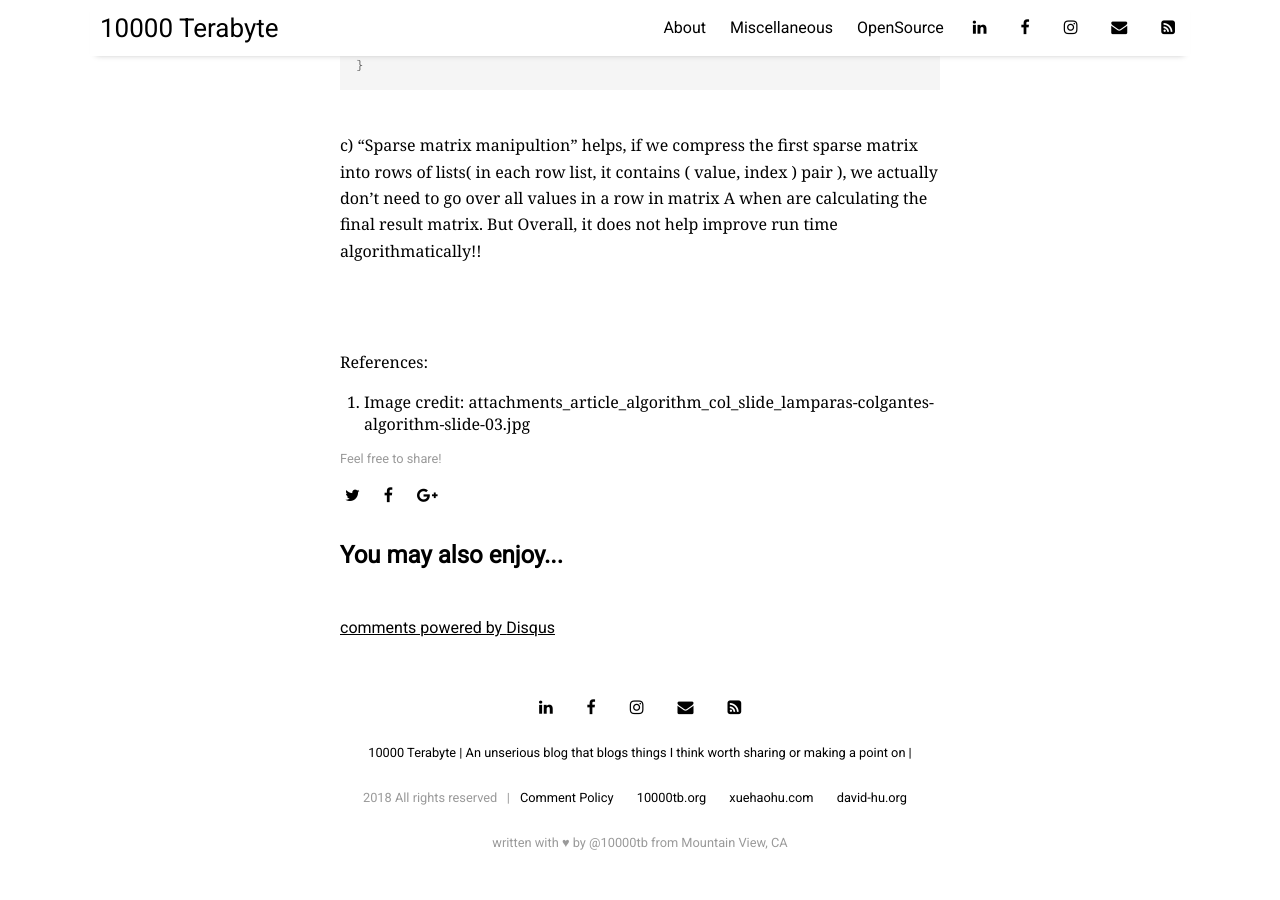
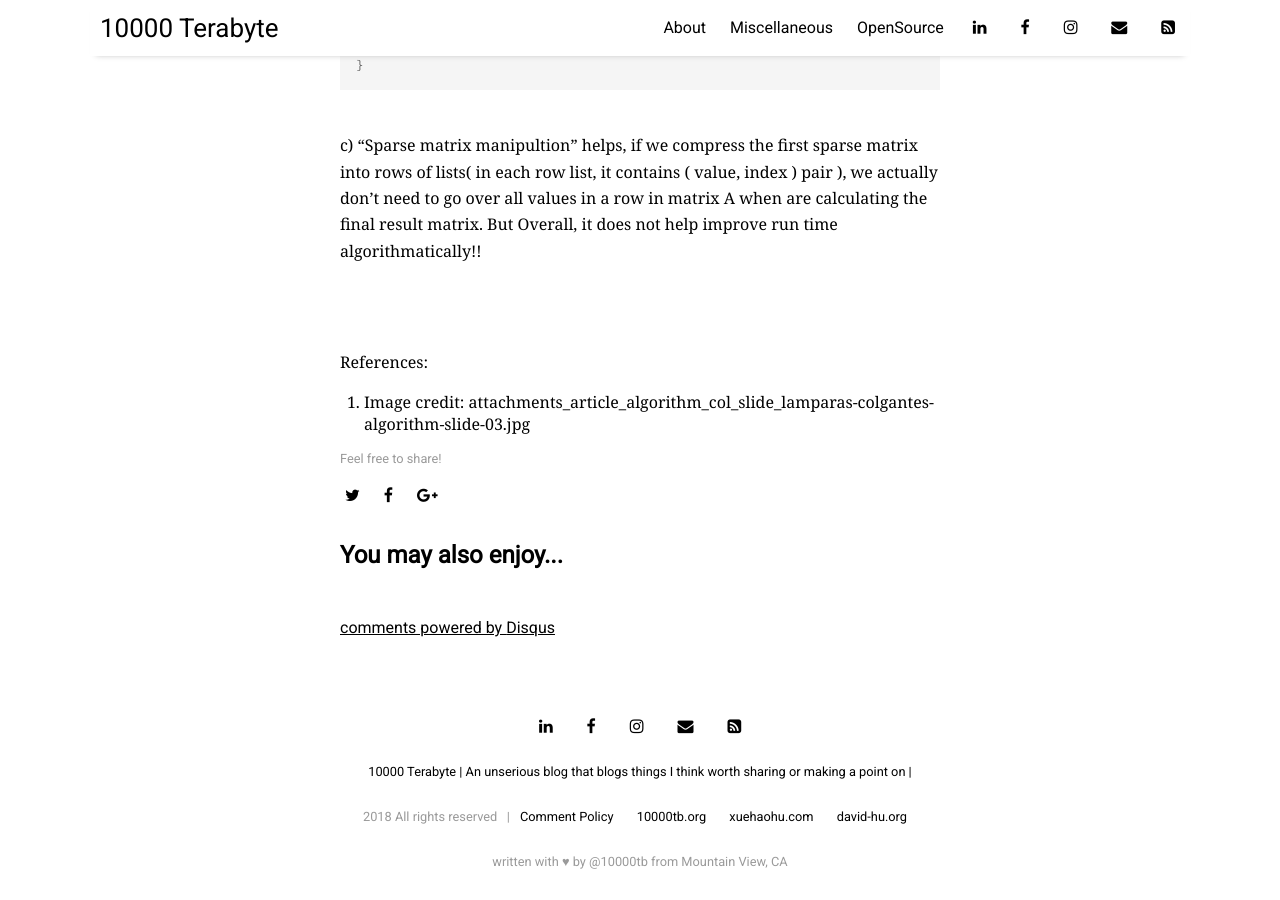
Before and after one commit to 10000TB/10000TB.github.io, a Jekyll site: the page built from _posts/2018-01-07-Detailed-Explanation-of-Easiest-JAVA-solutions-Beating-ninty-nine-point-nine.md, in a window 1280 px wide and 900 px high, scrolled down 4060 px. Built offline with Jekyll 4.4.1, drawn with Linux system fonts in a browser that asks for light colours; nearby versions of some CDN libraries; comment, search, counter and statistics services are not loaded.

Commit message:
Update footer style and about page.

```diff
--- a/_includes/footer.html
+++ b/_includes/footer.html
@@ -1,3 +1,4 @@
+<br/>
 <br/>
 <br/>
 <footer class="footer">
--- a/pages/about.html
+++ b/pages/about.html
@@ -4,7 +4,7 @@
 ---
 <img id="about-page-portrait" src="/assets/img/David_hu_portrait.JPG" style="width: 300px;position: relative;float: left;margin: 10px;">
 <p style="position: relative;"><br/>
-	<span style="width:80px;height:30px;background-color:white;color:rgba(0,0,0,0.7);">Xuehao Hu - 胡学浩 - David <br/>
+	<span style="width:80px;height:30px;background-color:white;color:rgba(0,0,0,0.7);">Xuehao Hu - 胡学浩 - David - @10000tb<br/>
 		 Unserious blogger, "Absentminded" coder, 51% "Cynical" and 49% Regretful.</span><br/><br/>
 	<span style="width:80px;height:30px;background-color:rgba(0,49,107,1);color:white;">&nbsp;&nbsp;&nbsp;&nbsp;<a style="color:white;" href="">Resume</a>&nbsp;&nbsp;Request resume through email.</span>
 	<span style="width:80px;height:30px;background-color:rgba(74,144,226,1);color:white;">&nbsp;&nbsp;&nbsp;&nbsp;<a style="color:white;" href="https://www.linkedin.com/in/xuehaohu">LinkedIn</a>&nbsp;&nbsp;https://www.linkedin.com/in/xuehaohu</span>
```
